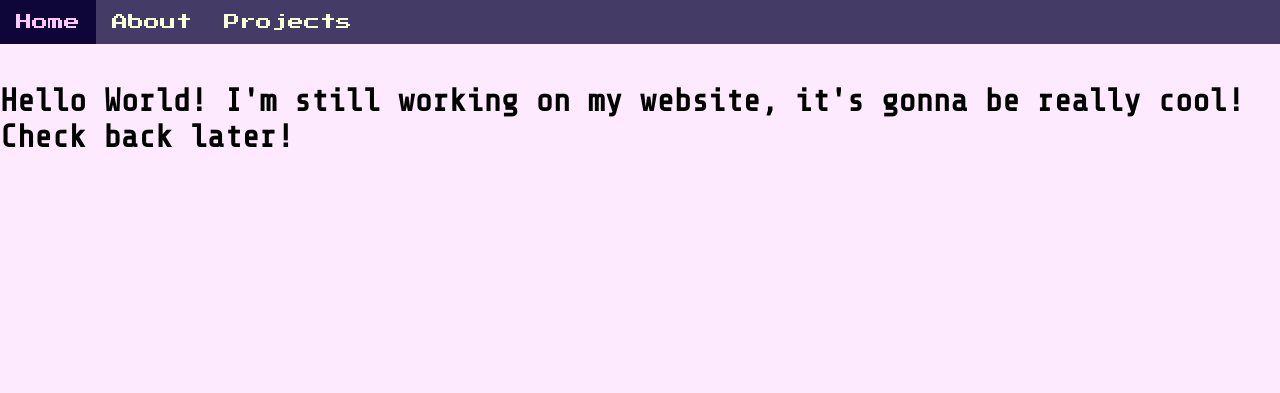
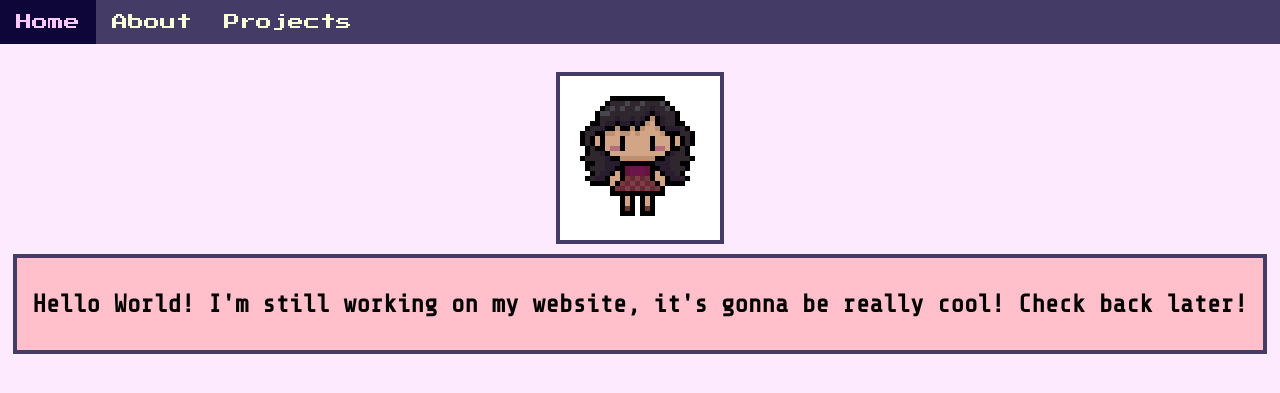
Before and after one commit to kNaoreen/kNaoreen.github.io, a Jekyll site: the page built from index.html, in a window 1280 px wide. Shown: the top 393 px of the page. Built offline with Jekyll 4.4.1, drawn with Linux system fonts in a browser that asks for light colours.

Commit message:
added image and adjusted dialog box

```diff
--- a/_sass/main.scss
+++ b/_sass/main.scss
@@ -4,6 +4,39 @@ html, body {
     background-color: rgb(254, 234, 255);
 }
 
+.dialogueContainer {
+    width: fit-content;
+    display: flex;
+    flex-direction: row;
+    flex-wrap: wrap;
+    justify-content: center;
+    align-items: stretch;
+    gap: 10px;
+
+    // centres the whole container on the page
+    margin-left: auto;
+    margin-right: auto;
+
+    // prevents the child boxes from touching the page edges if screen is small
+    padding: 10px;
+}
+
+.spriteBox {
+    border: 4px rgb(68, 59, 102) solid;
+    background-color: white;
+    width: fit-content;
+}
+
+.literalDialogueBox {
+    border: 4px rgb(68, 59, 102) solid;
+    background-color: pink;
+
+    // padding for text
+    padding: 15px;
+}
+
+
 .literalDialogueBox h1 {
     font-family: 'Share Tech Mono', monospace;
+    font-size: 25px;
 }
--- a/index.html
+++ b/index.html
@@ -3,7 +3,14 @@ layout: default
 title: Home
 ---
 
-<div class="literalDialogueBox">
-    <h1> Hello World! I'm still working on my website, it's gonna be really cool! Check back later!</h1>
-    <!-- todo implement this lol <button class="literalDialogueBox--nextButton">Next</button> -->
+
+<div class="dialogueContainer">
+    <div class="spriteBox">
+        <!--todo: add image here -->
+        <img src="assets/images/naoreenstatic.png">
+    </div>
+    <div class="literalDialogueBox">
+        <h1> Hello World! I'm still working on my website, it's gonna be really cool! Check back later!</h1>
+        <!-- todo implement this lol <button class="literalDialogueBox--nextButton">Next</button> -->
+    </div>
 </div>
```
Also changed, not shown: assets/images/naoreenstatic.png (added).
